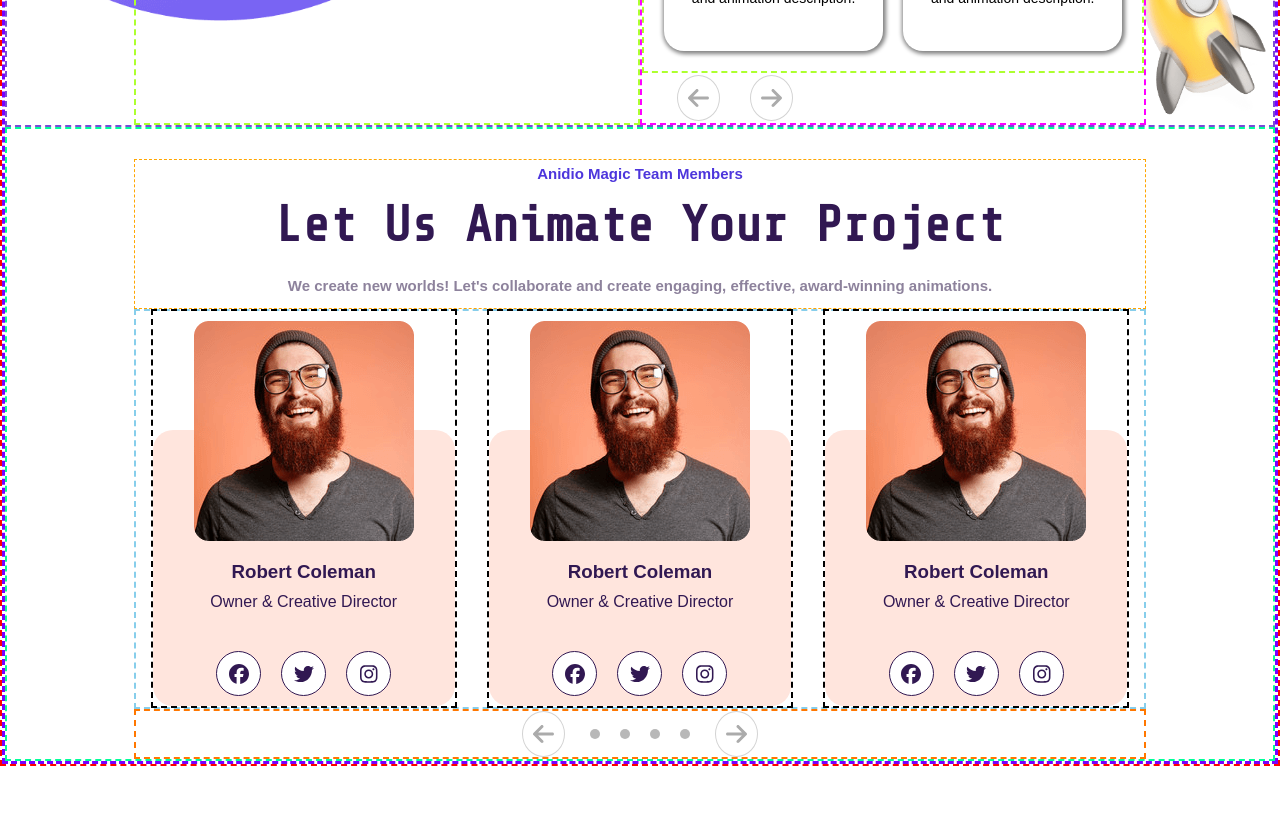
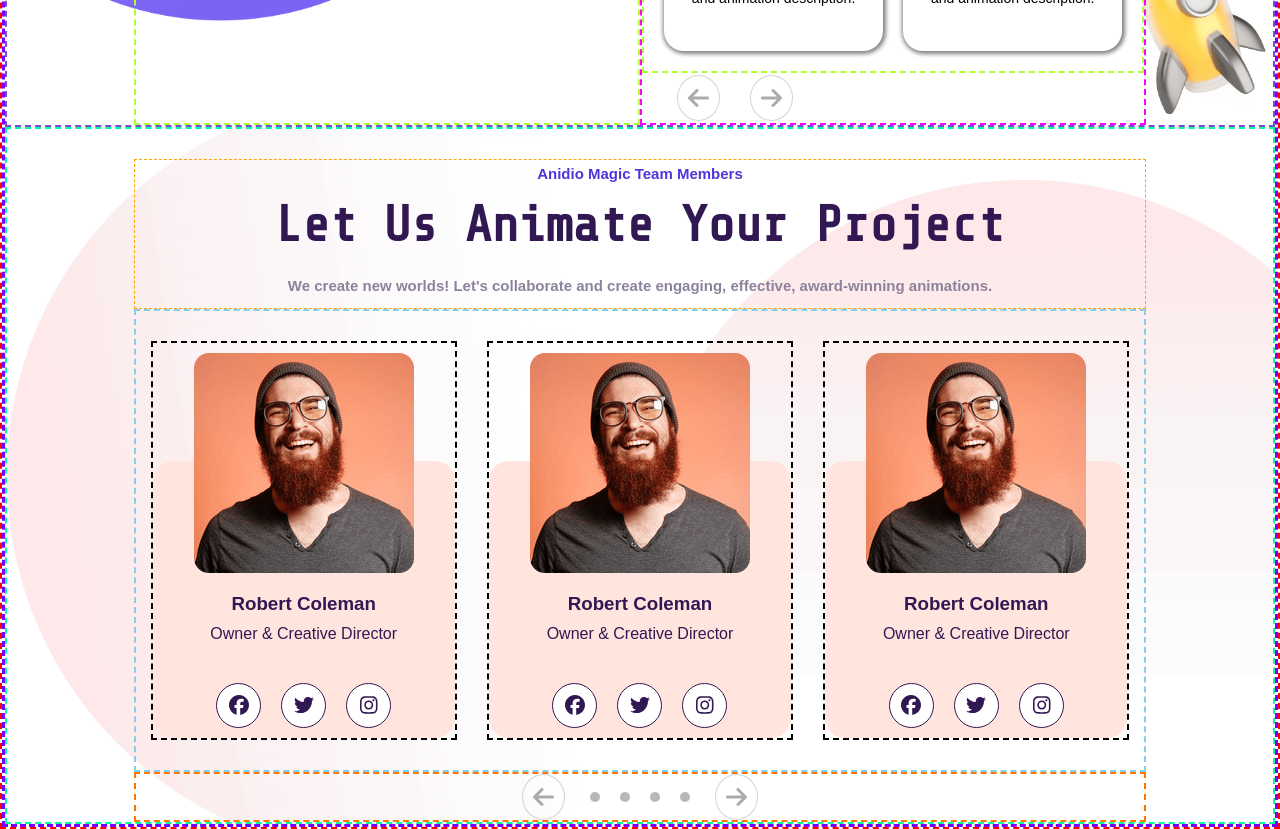
Before and after one commit to gabrielediemmanuele/proj-html-vuejs, a Vue app: page / in a window 1280 px wide. Shown: the part 3540-4369 px from the top of the page. Before the commit the page ends 4306 px from the top, so only its background shows below. Built offline with nearby package versions, Linux system fonts and the light colour scheme; a web font is replaced by a local one.

Commit message:
feat: add AnidioMagic backgrounds elements

```diff
--- a/src/components/sub-components-main/AnidioTeamMembers.vue
+++ b/src/components/sub-components-main/AnidioTeamMembers.vue
@@ -112,6 +112,10 @@ export default {
 .team-members {
   width: 100%;
   border: 2px dashed rgb(0, 255, 153);
+  background-image: url(../../assets/shape.png), url(../../assets/shape2.png);
+  background-repeat: no-repeat, no-repeat;
+  background-size: 50%, 50%;
+  background-position: left, right;
 }
 // text container css
 .text-container {
@@ -145,7 +149,7 @@ export default {
 //cards
 .cards-cont {
   width: 80%;
-  height: 400px;
+  padding: 30px 0;
   border: 2px dashed skyblue;
   margin: 0 auto;
   display: flex;
```
